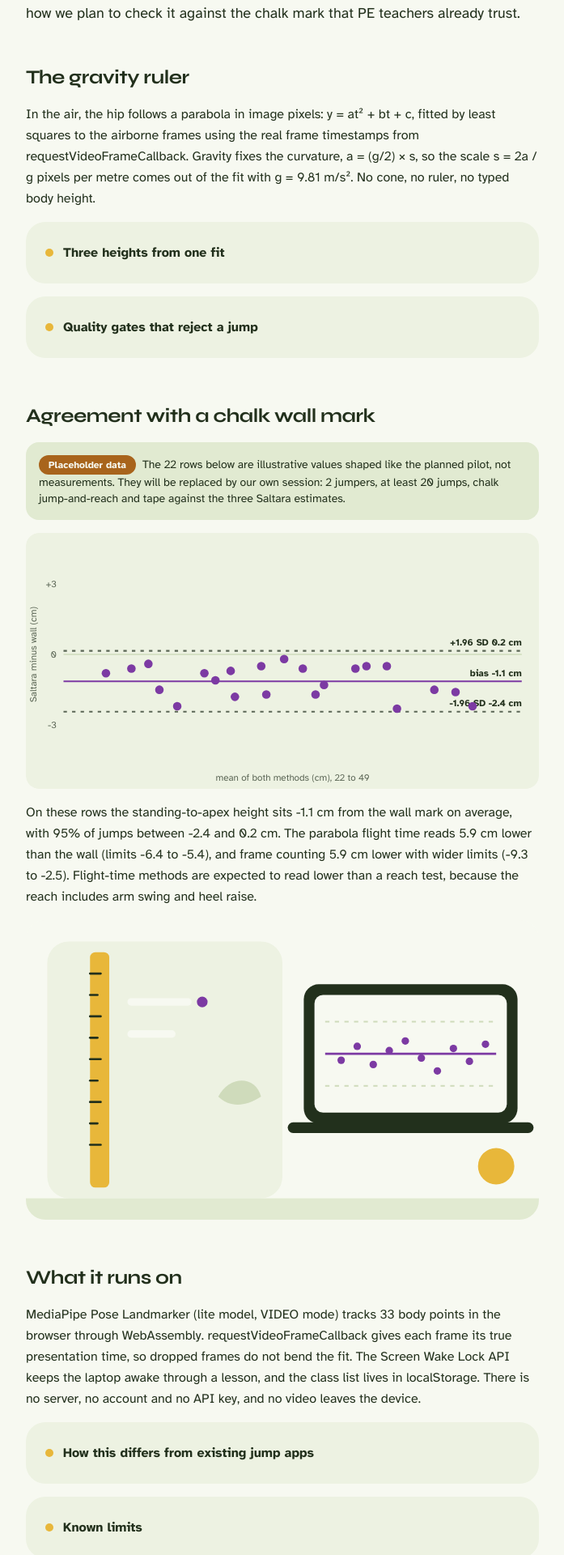
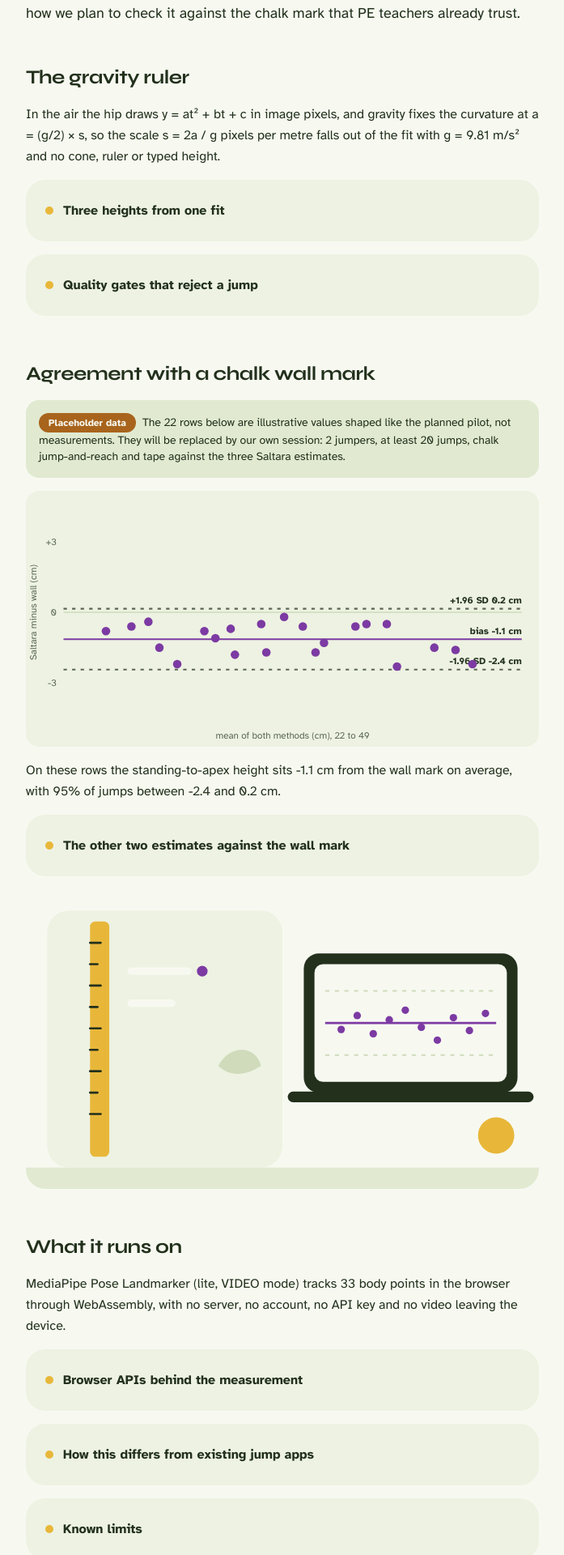
Before and after one commit to mericcintosun/saltara, a Next.js app: page /notes in a window 1280 px wide. Shown: the part 240-2160 px from the top of the page at 81% size, without its empty margins (291-988 px from the left). Built offline with nearby package versions, Linux system fonts and the light colour scheme.

Commit message:
feat(ui): Card primitive on loading and error states, one sentence notes sections with fol

```diff
--- a/app/error.tsx
+++ b/app/error.tsx
@@ -2,11 +2,12 @@
 
 import Link from "next/link";
 import { Button } from "@/components/ui/button";
+import { Card } from "@/components/ui/card";
 
 export default function HomeErrorState({ reset }: { error: Error & { digest?: string }; reset: () => void }) {
   return (
     <div className="mx-auto max-w-prose px-5 py-24">
-      <div className="space-y-4 rounded-3xl bg-card p-8 text-center">
+      <Card role="alert" className="space-y-4 p-8 text-center">
         <span aria-hidden className="mx-auto block size-3 rounded-full bg-sun" />
         <h2 className="text-2xl font-bold">Saltara tripped on this page</h2>
         <p className="leading-relaxed text-muted-foreground">
@@ -18,7 +19,7 @@ export default function HomeErrorState({ reset }: { error: Error & { digest?: st
             <Link href="/">Back to the story</Link>
           </Button>
         </div>
-      </div>
+      </Card>
     </div>
   );
 }
--- a/app/loading.tsx
+++ b/app/loading.tsx
@@ -1,10 +1,12 @@
+import { Card } from "@/components/ui/card";
+
 export default function HomeSkeleton() {
   return (
     <div className="mx-auto max-w-prose px-5 pt-12">
-      <p role="status" className="saltara-wipe flex items-center gap-3 rounded-3xl bg-card p-6 text-lg">
+      <Card role="status" className="saltara-wipe flex items-center gap-3 p-6 text-lg">
         <span aria-hidden className="size-3 shrink-0 rounded-full bg-sun" />
         Loading the 9B lesson
-      </p>
+      </Card>
     </div>
   );
 }
--- a/app/notes/error.tsx
+++ b/app/notes/error.tsx
@@ -2,11 +2,12 @@
 
 import Link from "next/link";
 import { Button } from "@/components/ui/button";
+import { Card } from "@/components/ui/card";
 
 export default function NotesErrorState({ reset }: { error: Error & { digest?: string }; reset: () => void }) {
   return (
     <div className="mx-auto max-w-prose px-5 py-24">
-      <div role="alert" className="space-y-4 rounded-3xl bg-card p-8 text-center">
+      <Card role="alert" className="space-y-4 p-8 text-center">
         <span aria-hidden className="mx-auto block size-3 rounded-full bg-sun" />
         <h2 className="text-2xl font-bold">The notes page tripped.</h2>
         <p className="leading-relaxed text-muted-foreground">
@@ -18,7 +19,7 @@ export default function NotesErrorState({ reset }: { error: Error & { digest?: s
             <Link href="/play">Open the jump lab</Link>
           </Button>
         </div>
-      </div>
+      </Card>
     </div>
   );
 }
--- a/app/notes/loading.tsx
+++ b/app/notes/loading.tsx
@@ -1,10 +1,12 @@
+import { Card } from "@/components/ui/card";
+
 export default function NotesSkeleton() {
   return (
     <div className="mx-auto max-w-prose px-5 pt-12">
-      <p role="status" className="saltara-wipe flex items-center gap-3 rounded-3xl bg-card p-6 text-lg">
+      <Card role="status" className="saltara-wipe flex items-center gap-3 p-6 text-lg">
         <span aria-hidden className="size-3 shrink-0 rounded-full bg-sun" />
         Loading the method notes and the pilot rows
-      </p>
+      </Card>
     </div>
   );
 }
--- a/app/notes/page.tsx
+++ b/app/notes/page.tsx
@@ -60,10 +60,9 @@ export default async function NotesPage() {
       <section className="mt-12 space-y-4">
         <h2 className="text-2xl font-bold">The gravity ruler</h2>
         <p className="leading-relaxed">
-          In the air, the hip follows a parabola in image pixels: y = at² + bt + c, fitted by least squares to the
-          airborne frames using the real frame timestamps from requestVideoFrameCallback. Gravity fixes the curvature,
-          a = (g/2) × s, so the scale s = 2a / g pixels per metre comes out of the fit with g = {G} m/s². No cone, no
-          ruler, no typed body height.
+          In the air the hip draws y = at² + bt + c in image pixels, and gravity fixes the curvature at a = (g/2) × s,
+          so the scale s = 2a / g pixels per metre falls out of the fit with g = {G} m/s² and no cone, ruler or typed
+          height.
         </p>
         <Fold summary="Three heights from one fit">
           <p>
@@ -105,12 +104,45 @@ export default async function NotesPage() {
             <BlandAltmanPlot stats={disp} label="Bland-Altman plot of standing-to-apex height against the wall mark" />
             <p className="leading-relaxed">
               On these rows the standing-to-apex height sits {f1(disp.bias)} cm from the wall mark on average, with 95%
-              of jumps between {f1(disp.lower)} and {f1(disp.upper)} cm. The parabola flight time reads{" "}
-              {f1(Math.abs(flight.bias))} cm lower than the wall (limits {f1(flight.lower)} to {f1(flight.upper)}), and
-              frame counting {f1(Math.abs(frames.bias))} cm lower with wider limits ({f1(frames.lower)} to{" "}
-              {f1(frames.upper)}). Flight-time methods are expected to read lower than a reach test, because the reach
-              includes arm swing and heel raise.
+              of jumps between {f1(disp.lower)} and {f1(disp.upper)} cm.
             </p>
+            <Fold summary="The other two estimates against the wall mark">
+              <div className="overflow-x-auto rounded-2xl">
+                <table className="w-full min-w-[20rem] text-left text-sm">
+                  <thead>
+                    <tr className="border-b border-border">
+                      <th className="py-2 pr-4">Estimate</th>
+                      <th className="py-2 pr-4">Bias cm</th>
+                      <th className="py-2">95% limits cm</th>
+                    </tr>
+                  </thead>
+                  <tbody className="tabular-nums">
+                    <tr className="border-b border-border">
+                      <td className="py-2 pr-4">Standing hip to apex</td>
+                      <td className="py-2 pr-4">{f1(disp.bias)}</td>
+                      <td className="py-2">
+                        {f1(disp.lower)} to {f1(disp.upper)}
+                      </td>
+                    </tr>
+                    <tr className="border-b border-border">
+                      <td className="py-2 pr-4">Parabola flight time</td>
+                      <td className="py-2 pr-4">{f1(flight.bias)}</td>
+                      <td className="py-2">
+                        {f1(flight.lower)} to {f1(flight.upper)}
+                      </td>
+                    </tr>
+                    <tr>
+                      <td className="py-2 pr-4">Frame counting</td>
+                      <td className="py-2 pr-4">{f1(frames.bias)}</td>
+                      <td className="py-2">
+                        {f1(frames.lower)} to {f1(frames.upper)}
+                      </td>
+                    </tr>
+                  </tbody>
+                </table>
+              </div>
+              <p>Flight-time methods are expected to read lower than a reach test, because the reach includes arm swing and heel raise.</p>
+            </Fold>
           </>
         ) : (
           <PilotEmptyState />
@@ -128,11 +160,13 @@ export default async function NotesPage() {
       <section className="mt-14 space-y-4">
         <h2 className="text-2xl font-bold">What it runs on</h2>
         <p className="leading-relaxed">
-          MediaPipe Pose Landmarker (lite model, VIDEO mode) tracks 33 body points in the browser through WebAssembly.
-          requestVideoFrameCallback gives each frame its true presentation time, so dropped frames do not bend the
-          fit. The Screen Wake Lock API keeps the laptop awake through a lesson, and the class list lives in
-          localStorage. There is no server, no account and no API key, and no video leaves the device.
+          MediaPipe Pose Landmarker (lite, VIDEO mode) tracks 33 body points in the browser through WebAssembly, with
+          no server, no account, no API key and no video leaving the device.
         </p>
+        <Fold summary="Browser APIs behind the measurement">
+          <p>requestVideoFrameCallback gives each frame its true presentation time, so dropped frames do not bend the fit.</p>
+          <p>The Screen Wake Lock API keeps the laptop awake through a lesson, and the class list lives in localStorage.</p>
+        </Fold>
         <Fold summary="How this differs from existing jump apps">
           <p>
             <strong>My Jump 2</strong> is the most studied phone app. It needs slow-motion video and a person who picks
--- a/app/play/error.tsx
+++ b/app/play/error.tsx
@@ -2,11 +2,12 @@
 
 import Link from "next/link";
 import { Button } from "@/components/ui/button";
+import { Card } from "@/components/ui/card";
 
 export default function PlayErrorState({ reset }: { error: Error & { digest?: string }; reset: () => void }) {
   return (
     <div className="mx-auto max-w-prose px-5 py-24">
-      <div role="alert" className="space-y-4 rounded-3xl bg-card p-8 text-center">
+      <Card role="alert" className="space-y-4 p-8 text-center">
         <span aria-hidden className="mx-auto block size-3 rounded-full bg-sun" />
         <h2 className="text-2xl font-bold">The jump lab tripped</h2>
         <p className="leading-relaxed text-muted-foreground">
@@ -18,7 +19,7 @@ export default function PlayErrorState({ reset }: { error: Error & { digest?: st
             <Link href="/">Back to the story</Link>
           </Button>
         </div>
-      </div>
+      </Card>
     </div>
   );
 }
--- a/app/play/loading.tsx
+++ b/app/play/loading.tsx
@@ -1,10 +1,12 @@
+import { Card } from "@/components/ui/card";
+
 export default function PlaySkeleton() {
   return (
     <div className="mx-auto max-w-prose px-5 pt-12">
-      <p role="status" className="saltara-wipe flex items-center gap-3 rounded-3xl bg-card p-6 text-lg">
+      <Card role="status" className="saltara-wipe flex items-center gap-3 p-6 text-lg">
         <span aria-hidden className="size-3 shrink-0 rounded-full bg-sun" />
         Loading the jump lab and the 9B lesson
-      </p>
+      </Card>
     </div>
   );
 }
```
